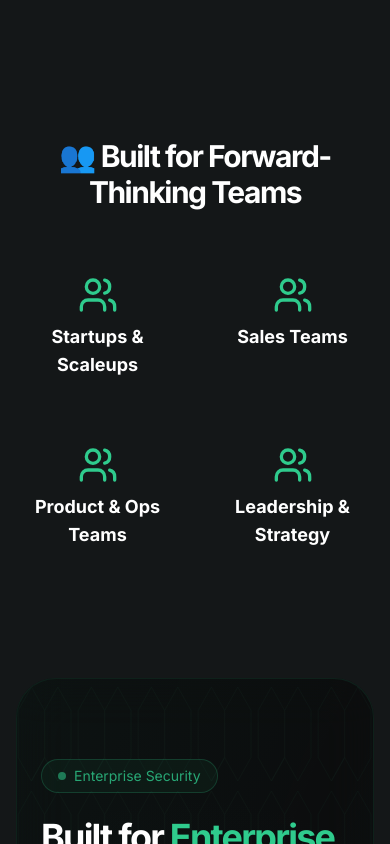
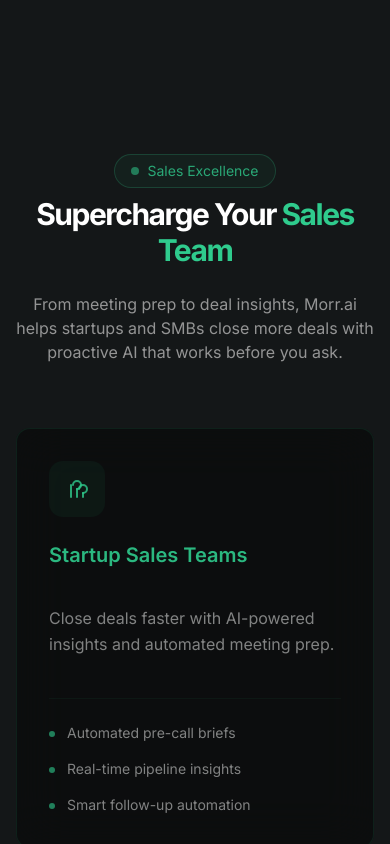
Before and after one commit to Ke1Jay/Morr.ai_landing_nextJs, a Next.js app: page / in a window 390 px wide. Shown: the part 4820-5664 px from the top of the page. Built offline with nearby package versions, Linux system fonts and the light colour scheme.

Commit message:
Created a use cases section with cards

```diff
--- a/src/components/sections/landing/use-cases-section.tsx
+++ b/src/components/sections/landing/use-cases-section.tsx
@@ -1,7 +1,41 @@
 import React from 'react'
+import { cn } from "@/lib/utils"
 
-// Placeholder icon
-const PlaceholderIcon = ({ className }: { className?: string }) => (
+// Types and interfaces
+interface IconProps {
+  className?: string
+}
+
+interface UseCase {
+  icon: React.ComponentType<IconProps>
+  title: string
+  description: string
+  benefits: string[]
+}
+
+// SVG Icon components for different use cases
+const StartupIcon = ({ className }: IconProps) => (
+  <svg
+    className={className}
+    xmlns="http://www.w3.org/2000/svg"
+    width="24"
+    height="24"
+    viewBox="0 0 24 24"
+    fill="none"
+    stroke="currentColor"
+    strokeWidth="2"
+    strokeLinecap="round"
+    strokeLinejoin="round"
+  >
+    <path d="M12 20v-8" />
+    <path d="M18 20v-4" />
+    <path d="M6 20v-12" />
+    <path d="M12 12a4 4 0 1 0-4-4" />
+    <path d="M18 16a4 4 0 1 0-4-4" />
+  </svg>
+)
+
+const SalesIcon = ({ className }: IconProps) => (
   <svg
     className={className}
     xmlns="http://www.w3.org/2000/svg"
@@ -21,38 +55,205 @@
   </svg>
 )
 
+const ProductIcon = ({ className }: IconProps) => (
+  <svg
+    className={className}
+    xmlns="http://www.w3.org/2000/svg"
+    width="24"
+    height="24"
+    viewBox="0 0 24 24"
+    fill="none"
+    stroke="currentColor"
+    strokeWidth="2"
+    strokeLinecap="round"
+    strokeLinejoin="round"
+  >
+    <path d="M3 3v18h18" />
+    <path d="m19 9-5 5-4-4-3 3" />
+  </svg>
+)
+
+const LeadershipIcon = ({ className }: IconProps) => (
+  <svg
+    className={className}
+    xmlns="http://www.w3.org/2000/svg"
+    width="24"
+    height="24"
+    viewBox="0 0 24 24"
+    fill="none"
+    stroke="currentColor"
+    strokeWidth="2"
+    strokeLinecap="round"
+    strokeLinejoin="round"
+  >
+    <path d="M2 20a2 2 0 0 0 2 2h16a2 2 0 0 0 2-2V8l-7-7H4a2 2 0 0 0-2 2v4" />
+    <path d="M14 2v6h6" />
+    <path d="M2 14h12" />
+    <path d="M8 10v8" />
+    <path d="m5 17 3 3 3-3" />
+  </svg>
+)
+
+// Array of use case data with their respective details
+const USE_CASES: UseCase[] = [
+  {
+    icon: StartupIcon,
+    title: "Startup Sales Teams",
+    description: "Close deals faster with AI-powered insights and automated meeting prep.",
+    benefits: [
+      "Automated pre-call briefs",
+      "Real-time pipeline insights",
+      "Smart follow-up automation"
+    ]
+  },
+  {
+    icon: SalesIcon,
+    title: "SMB Sales Leaders",
+    description: "Make data-driven decisions with instant access to team performance and deal analytics.",
+    benefits: [
+      "Team performance tracking",
+      "Deal risk detection",
+      "Revenue trend analysis"
+    ]
+  },
+  {
+    icon: ProductIcon,
+    title: "Sales Operations",
+    description: "Streamline processes and eliminate manual reporting tasks with proactive AI.",
+    benefits: [
+      "Automated sales reports",
+      "Pipeline forecasting",
+      "Activity tracking"
+    ]
+  },
+  {
+    icon: LeadershipIcon,
+    title: "Account Executives",
+    description: "Focus on relationships while AI handles the operational heavy lifting.",
+    benefits: [
+      "Instant client context",
+      "Competitor insights",
+      "Meeting preparation"
+    ]
+  }
+]
+
+// Individual card component for displaying a use case
+function UseCaseCard({ useCase }: { useCase: UseCase }) {
+  const Icon = useCase.icon
+
+  return (
+    <div className={cn(
+      "group relative flex flex-col min-h-[420px]",
+      "p-8",
+      "rounded-xl",
+      "border border-primary/10 bg-black/40 backdrop-blur-xl",
+      "hover:bg-black/50 transition-all duration-300 hover:border-primary/20",
+      "hover:translate-y-[-4px]",
+      "cursor-pointer"
+    )}>
+      <div className="relative mb-6">
+        <div className={cn(
+          "p-4 rounded-xl bg-primary/5 text-primary/80 w-14 h-14",
+          "flex items-center justify-center",
+          "group-hover:bg-primary/10 group-hover:scale-110",
+          "transition-all duration-300",
+          "relative z-10"
+        )}>
+          <Icon className="w-7 h-7" />
+        </div>
+        <div className="absolute inset-0 bg-primary/5 blur-xl rounded-full opacity-0 group-hover:opacity-100 transition-opacity duration-300" />
+      </div>
+
+      <div className="flex flex-col flex-grow">
+        <h3 className={cn(
+          "text-xl font-semibold min-h-[3rem]",
+          "text-primary/90 mb-4",
+          "group-hover:text-primary transition-colors duration-300"
+        )}>
+          {useCase.title}
+        </h3>
+
+        <p className={cn(
+          "text-base text-muted-foreground/70",
+          "leading-relaxed mb-8",
+          "group-hover:text-muted-foreground/90 transition-colors duration-300"
+        )}>
+          {useCase.description}
+        </p>
+
+        <div className="mt-auto pt-6 border-t border-primary/5">
+          <ul className="space-y-4">
+            {useCase.benefits.map((benefit, index) => (
+              <li
+                key={index}
+                className={cn(
+                  "flex items-start gap-3",
+                  "text-muted-foreground/70",
+                  "group-hover:transform group-hover:translate-x-1",
+                  `delay-[${index * 50}ms]`
+                )}
+              >
+                <span className={cn(
+                  "flex-shrink-0 w-1.5 h-1.5 mt-2",
+                  "rounded-full bg-primary/60",
+                  "group-hover:bg-primary group-hover:scale-110",
+                  "transition-all duration-300"
+                )} />
+                <span className="text-sm">{benefit}</span>
+              </li>
+            ))}
+          </ul>
+        </div>
+      </div>
+
+      <div className={cn(
+        "absolute -bottom-0 -right-0",
+        "w-8 h-8",
+        "bg-gradient-to-br from-primary/20 via-primary/10 to-transparent",
+        "rounded-tl-3xl",
+        "opacity-0 group-hover:opacity-100",
+        "transition-all duration-300",
+        "pointer-events-none"
+      )} />
+    </div>
+  )
+}
+
+// Main section component that displays all use cases
 export function UseCasesSection() {
   return (
-    <section className="w-full py-12 md:py-24 lg:py-32 bg-background">
-      <div className="container grid items-center justify-center gap-4 px-4 text-center md:px-6">
-        <div className="space-y-3">
-          <h2 className="text-3xl font-bold tracking-tighter md:text-4xl/tight">👥 Built for Forward-Thinking Teams</h2>
+    <section className="w-full min-h-[40vh] flex items-center justify-center bg-background pt-16 lg:pt-8 pb-24 md:pb-32 lg:pb-40">
+      <div className="container px-4 md:px-6">
+        <div className="flex flex-col items-center justify-center space-y-4 text-center">
+          <div className="space-y-2 max-w-[900px]">
+            <div className={cn(
+              "inline-flex items-center",
+              "rounded-full border border-primary/20 bg-primary/5",
+              "px-4 py-1.5",
+              "text-sm text-primary/80"
+            )}>
+              <div className="h-2 w-2 rounded-full bg-primary animate-pulse mr-2" />
+              <span>Sales Excellence</span>
             </div>
-        <div className="mx-auto grid max-w-5xl grid-cols-2 items-start gap-8 sm:grid-cols-2 md:gap-12 lg:max-w-none lg:grid-cols-4 lg:gap-16 pt-8">
-          {/* Persona 1 */}
-          <div className="flex flex-col items-center justify-center space-y-2 p-4 rounded-lg border border-transparent hover:border-border hover:bg-card transition-colors">
-            <PlaceholderIcon className="h-10 w-10 text-primary mb-2" />
-            <h3 className="text-lg font-bold">Startups & Scaleups</h3>
-            {/* Add description if available/needed */}
+            <h2 className="text-3xl font-bold tracking-tighter sm:text-5xl text-center mx-auto">
+              Supercharge Your <span className="text-primary">Sales Team</span>
+            </h2>
+            <p className="mt-6 sm:max-w-xs lg:max-w-lg sm:text-lg md:text-xl text-muted-foreground/80 text-center mx-auto">
+              From meeting prep to deal insights, Morr.ai helps startups and SMBs close more deals with proactive AI that works before you ask.
+            </p>
           </div>
-          {/* Persona 2 */}
-          <div className="flex flex-col items-center justify-center space-y-2 p-4 rounded-lg border border-transparent hover:border-border hover:bg-card transition-colors">
-            <PlaceholderIcon className="h-10 w-10 text-primary mb-2" />
-            <h3 className="text-lg font-bold">Sales Teams</h3>
-             {/* Add description if available/needed */}
         </div>
-          {/* Persona 3 */}
-          <div className="flex flex-col items-center justify-center space-y-2 p-4 rounded-lg border border-transparent hover:border-border hover:bg-card transition-colors">
-            <PlaceholderIcon className="h-10 w-10 text-primary mb-2" />
-            <h3 className="text-lg font-bold">Product & Ops Teams</h3>
-            {/* Add description if available/needed */}
-          </div>
-          {/* Persona 4 */}
-          <div className="flex flex-col items-center justify-center space-y-2 p-4 rounded-lg border border-transparent hover:border-border hover:bg-card transition-colors">
-            <PlaceholderIcon className="h-10 w-10 text-primary mb-2" />
-            <h3 className="text-lg font-bold">Leadership & Strategy</h3>
-            {/* Add description if available/needed */}
-          </div>
+
+        <div className={cn(
+          "mx-auto grid max-w-full xl:max-w-6xl",
+          "gap-6 sm:gap-8",
+          "grid-cols-1 sm:grid-cols-2 lg:grid-cols-4",
+          "pt-16"
+        )}>
+          {USE_CASES.map((useCase, index) => (
+            <UseCaseCard key={index} useCase={useCase} />
+          ))}
         </div>
       </div>
     </section>
```
Lines whose indentation alone changed are shown as unchanged.
